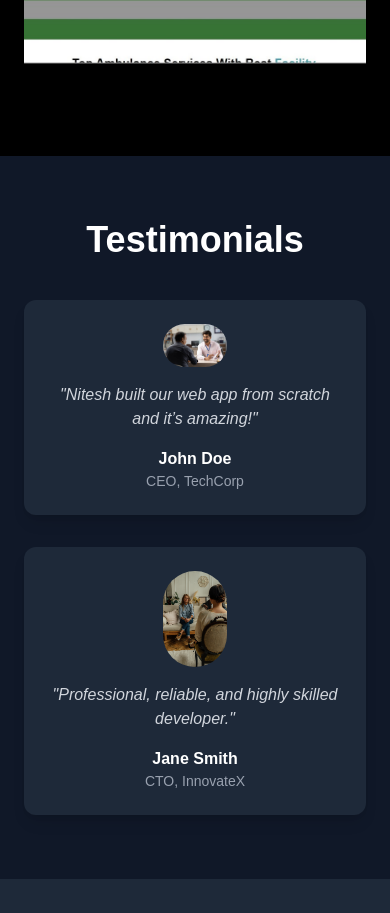
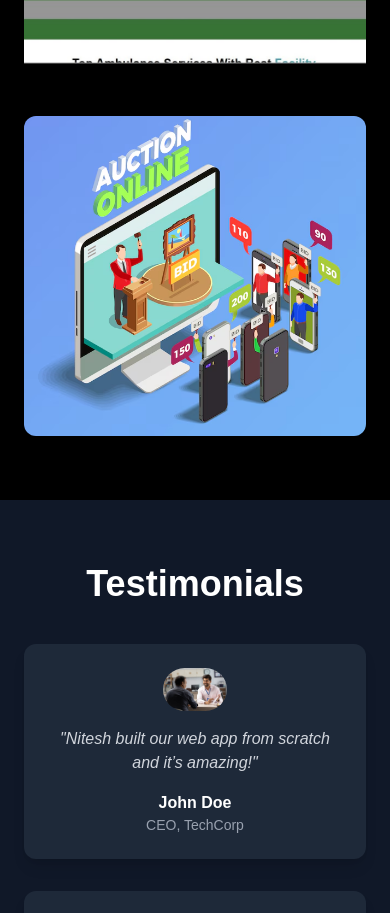
Before and after one commit to Nitesh-Raunak/Portfolio-frontend, a Next.js app: page / in a window 390 px wide. Shown: the part 2312-3225 px from the top of the page. Built offline with nearby package versions, Linux system fonts and the light colour scheme; no server answers.

Commit message:
Fixed navbar responsiveness and updated footer links

```diff
--- a/src/data/projects.js
+++ b/src/data/projects.js
@@ -52,7 +52,16 @@ export default [
     link: "https://github.com/Nitesh-Raunak/SevaLink-Web",
     image: "/projects/Ambulance.jpg",
     category: "Healthcare Tech",
-    tech: ["MongoDB", "Express", "React Native", "Node.js", "WebSockets", "Google Maps API"]
-}
+    tech: ["MongoDB", "Express", "React Native", "Node.js", "WebSockets", "Google Maps API"],
+    demo: "https://nitesh-raunak.github.io/goods_eAUCTION/index.HTML"
+},
+{
+    title: "eAuction",
+    description: "MERN app for online auctions",
+    link: "https://nitesh-raunak.github.io/goods_eAUCTION/index.HTML",
+    image: "/projects/eAuction.jpg",
+    category: "Web",
+     tech: ["frontend"], // ✅ This must exist
+  },
 
 ];
```
Also changed, not shown: public/projects/eAuction.jpg (added).
